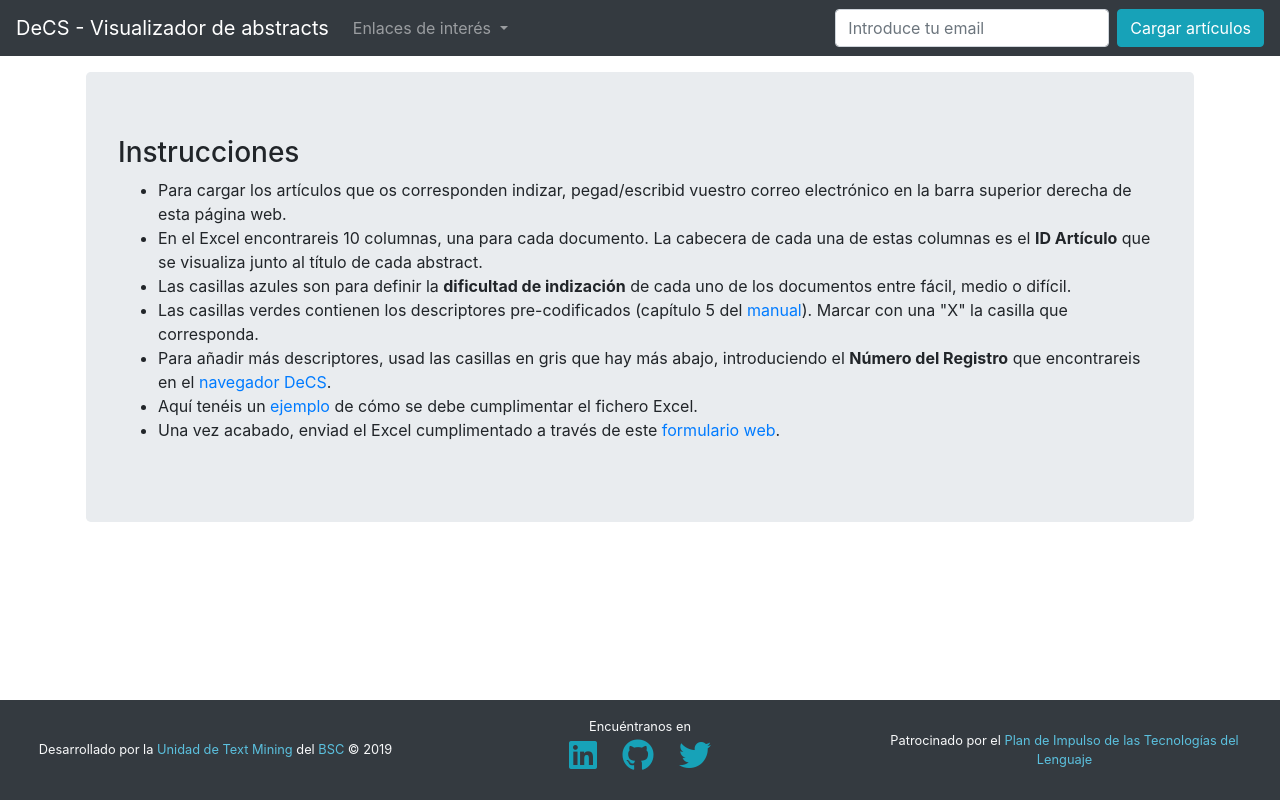
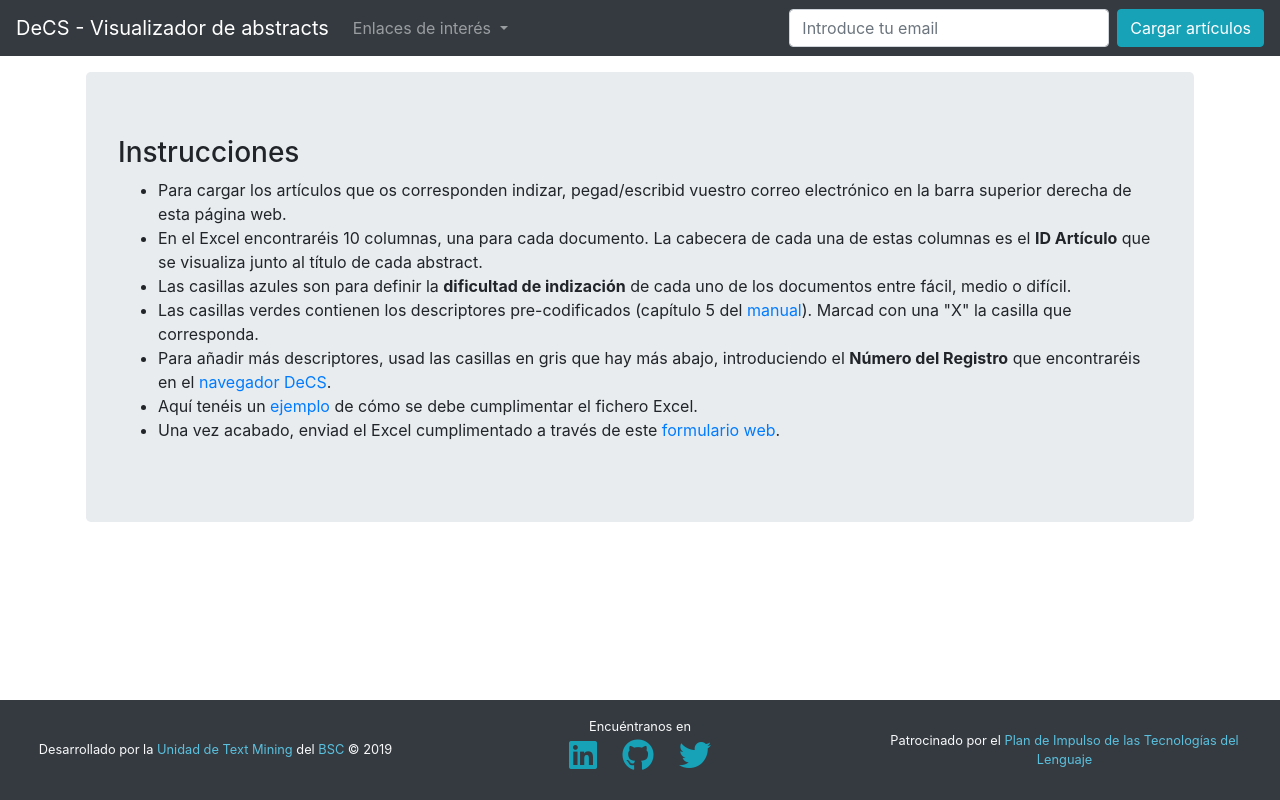
Before and after one commit to TeMU-BSC/decs-abstracts, an Angular app: page / in a window 1280 px wide. Built offline with nearby package versions, Linux system fonts and the light colour scheme.

Commit message:
added google form href, wider email input

```diff
--- a/src/app/app.component.css
+++ b/src/app/app.component.css
@@ -8,3 +8,7 @@ footer {
 a {
     color: #5bc0de;
 }
+
+.large-input {
+    width: 20em;
+}
--- a/src/app/app.component.html
+++ b/src/app/app.component.html
@@ -19,7 +19,7 @@
     </ul>
     <form class="form-inline my-2 my-lg-0">
       <span *ngIf="annotator" class="text-white mr-2">{{ greeting }}, {{ annotator.name }}</span>
-      <input class="form-control mr-sm-2" placeholder="Introduce tu email" [formControl]="email">
+      <input class="form-control mr-sm-2 large-input" placeholder="Introduce tu email" [formControl]="email">
       <button class="btn btn-info my-2 my-sm-0" (click)="loadArticles()">Cargar artículos</button>
     </form>
   </div>
--- a/src/assets/instructions.json
+++ b/src/assets/instructions.json
@@ -1,9 +1,9 @@
 [
     "Para cargar los artículos que os corresponden indizar, pegad/escribid vuestro correo electrónico en la barra superior derecha de esta página web.",
-    "En el Excel encontrareis 10 columnas, una para cada documento. La cabecera de cada una de estas columnas es el <b>ID Artículo</b> que se visualiza junto al título de cada abstract.",
+    "En el Excel encontraréis 10 columnas, una para cada documento. La cabecera de cada una de estas columnas es el <b>ID Artículo</b> que se visualiza junto al título de cada abstract.",
     "Las casillas azules son para definir la <b>dificultad de indización</b> de cada uno de los documentos entre fácil, medio o difícil.",
-    "Las casillas verdes contienen los descriptores pre-codificados (capítulo 5 del <a href='http://metodologia.lilacs.bvsalud.org/download/E/LILACS-4-ManualIndexacao-es.pdf'>manual</a>). Marcar con una \"X\" la casilla que corresponda.",
-    "Para añadir más descriptores, usad las casillas en gris que hay más abajo, introduciendo el <b>Número del Registro</b> que encontrareis en el <a href='http://decses.bvsalud.org/cgi-bin/wxis1660.exe/decsserver/?IsisScript=../cgi-bin/decsserver/decsserver.xis&interface_language=e&previous_page=homepage&previous_task=NULL&task=start'>navegador DeCS</a>.",
+    "Las casillas verdes contienen los descriptores pre-codificados (capítulo 5 del <a href='http://metodologia.lilacs.bvsalud.org/download/E/LILACS-4-ManualIndexacao-es.pdf'>manual</a>). Marcad con una \"X\" la casilla que corresponda.",
+    "Para añadir más descriptores, usad las casillas en gris que hay más abajo, introduciendo el <b>Número del Registro</b> que encontraréis en el <a href='http://decses.bvsalud.org/cgi-bin/wxis1660.exe/decsserver/?IsisScript=../cgi-bin/decsserver/decsserver.xis&interface_language=e&previous_page=homepage&previous_task=NULL&task=start'>navegador DeCS</a>.",
     "Aquí tenéis un <a href='assets/excel-example.png'>ejemplo</a> de cómo se debe cumplimentar el fichero Excel.",
-    "Una vez acabado, enviad el Excel cumplimentado a través de este <a href='#'>formulario web</a>."
+    "Una vez acabado, enviad el Excel cumplimentado a través de este <a href='https://docs.google.com/forms/d/e/1FAIpQLSfxvbiCRNRSc6IclMBvmu9_iVPuA8ouwBfA3MICLKE9qwb2gw/viewform'>formulario web</a>."
 ]
```
